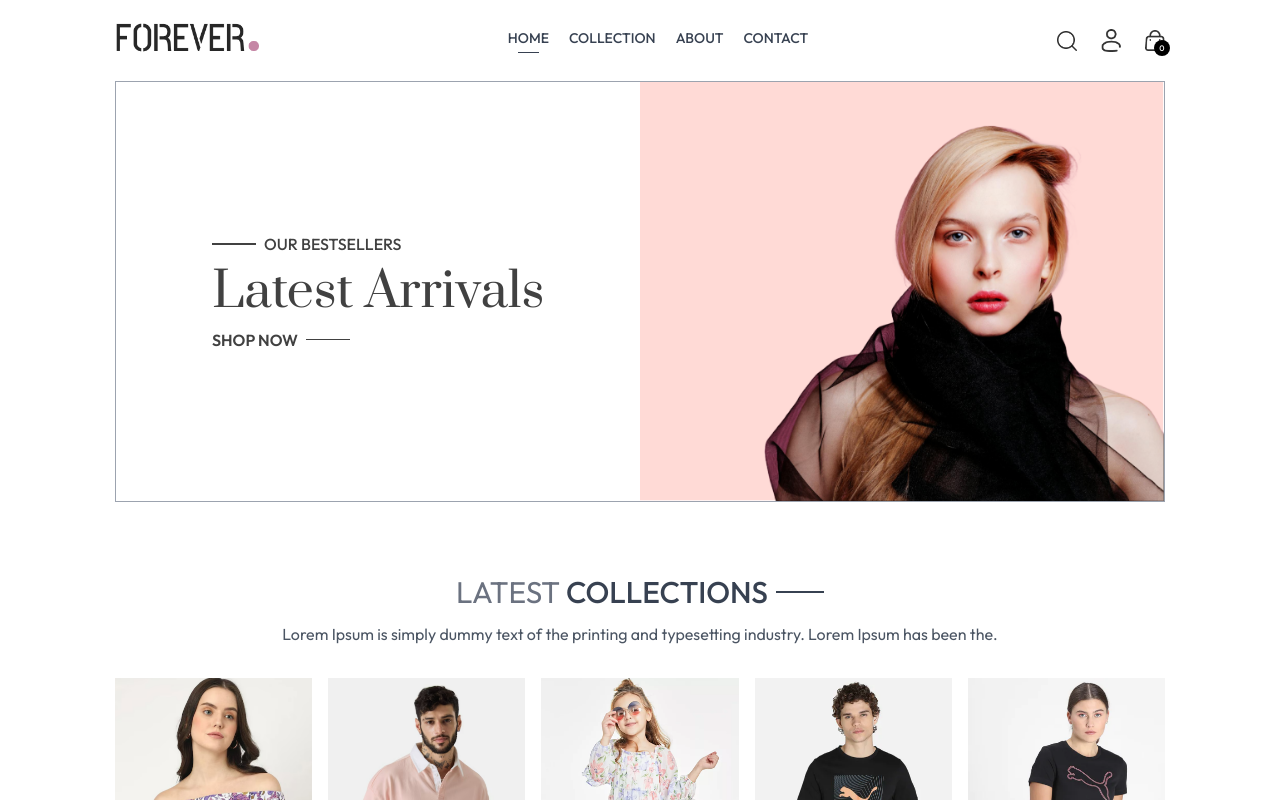
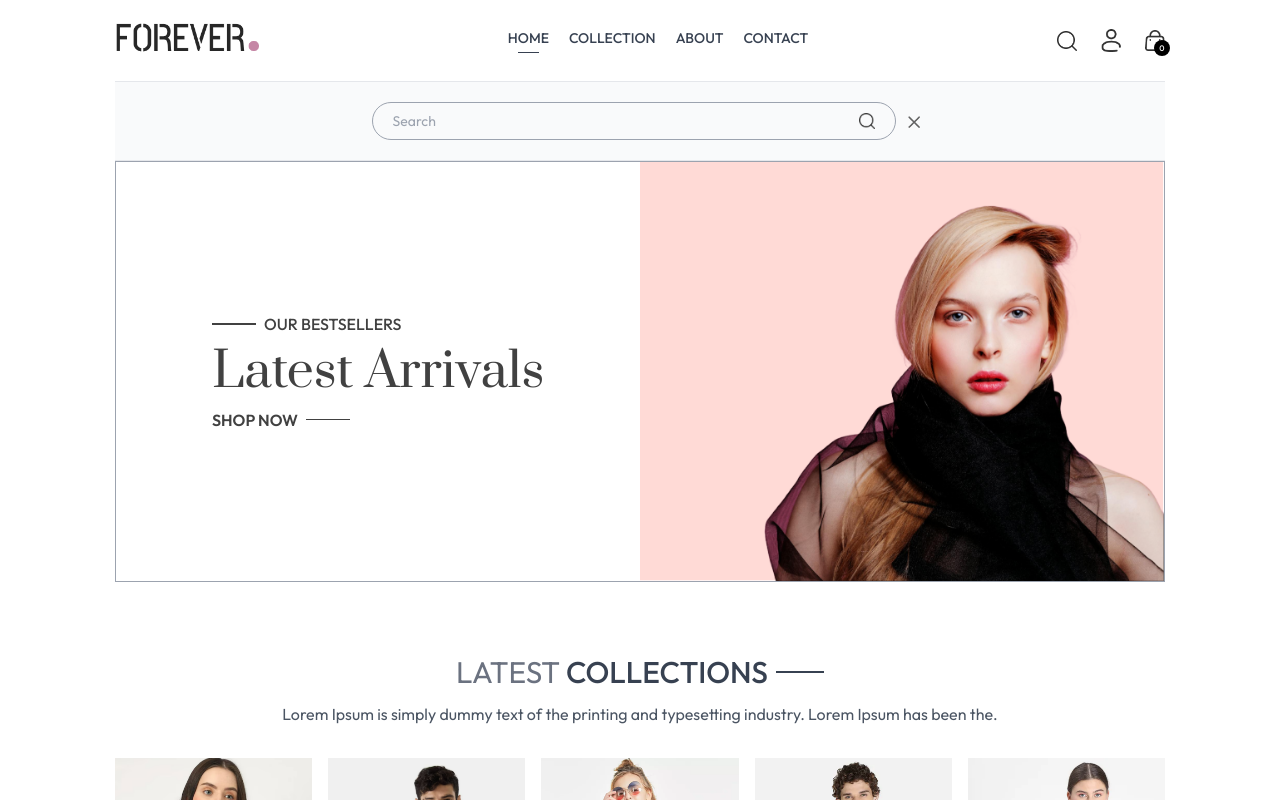
Before and after one commit to dhiraj002/FullStack-Ecommerce-Website, a React (Vite) app in the folder FrontEnd/: page / in a window 1280 px wide. Both pictures are taken after a click on the picture 1066 px from the left and 40 px from the top of the page. Shown: the top 800 px of the page. Built offline with nearby package versions, Linux system fonts and the light colour scheme.

Commit message:
added sercbar copmo. ans context for search bar

```diff
--- a/FrontEnd/src/App.jsx
+++ b/FrontEnd/src/App.jsx
@@ -12,11 +12,13 @@
 import Product from "./pages/Product";
 import NavBar from "./components/NavBar";
 import Footer from "./components/Footer";
+import SearchBar from "./components/SearchBar";
 
 function App() {
     return (
         <div className="px-4 sm:px-[5vw] md:px-[7vw] lg:px-[9vw]">
             <NavBar />
+            <SearchBar />
             <Routes>
                 <Route path="/" element={<Home />} />
                 <Route path="/about" element={<About />} />
--- a/FrontEnd/src/components/NavBar.jsx
+++ b/FrontEnd/src/components/NavBar.jsx
@@ -2,9 +2,12 @@
 import { assets } from "../assets/assets";
 import { Link, NavLink } from "react-router-dom";
 import { useState } from "react";
+import { useContext } from "react";
+import { ShopContext } from "../context/ShopContex";
 
 const NavBar = () => {
     const [visible, setVisible] = useState(false);
+    const { searchQuery, setSearchQuery, showSearch, setShowSearch } = useContext(ShopContext);
     return (
         <div className="flex items-center justify-between py-5 font-medium">
             <Link to="/">
@@ -28,7 +31,7 @@
                     <hr className="w-2/4 border-none h-[1.5px] bg-gray-700 hidden" />
                 </NavLink>
             </ul>
-            <div className="flex items-center gap-6">
+            <div className="flex items-center gap-6" onClick={() => setShowSearch(true)}>
                 <img src={assets.search_icon} alt="" className="w-5 cursor-pointer" />
                 <div className="group relative">
                     <img className="w-5 cursor-pointer" src={assets.profile_icon} alt="" />
--- /dev/null
+++ b/FrontEnd/src/components/SearchBar.jsx
@@ -0,0 +1,19 @@
+import React from "react";
+import { useContext } from "react";
+import { ShopContext } from "../context/ShopContex";
+import { assets } from "../assets/assets";
+const SearchBar = () => {
+    const { searchQuery, setSearchQuery, showSearch, setShowSearch } = useContext(ShopContext);
+
+    return showSearch ? (
+        <div className="border-t border-b bg-gray-50 text-center">
+            <div className="inline-flex items-center justify-center border border-gray-400 px-5 py-2 my-5 mx-3 rounded-full w-3/4 sm:w-1/2">
+                <input className="flex-1 outline-none bg-inherit text-sm" type="text" placeholder="Search" value={searchQuery} onChange={(e) => setSearchQuery(e.target.value)} />
+                <img className="w-4" src={assets.search_icon} alt="" />
+            </div>
+            <img onClick={() => setShowSearch(false)} className="inline w-3 cursor-pointer" src={assets.cross_icon} alt="" />
+        </div>
+    ) : null;
+};
+
+export default SearchBar;
--- a/FrontEnd/src/context/ShopContex.jsx
+++ b/FrontEnd/src/context/ShopContex.jsx
@@ -1,4 +1,4 @@
-import { createContext } from "react";
+import { createContext, useState } from "react";
 import { products } from "../assets/assets";
 
 export const ShopContext = createContext();
@@ -6,10 +6,16 @@
 const ShopContextProvider = ({ children }) => {
     const currency = "$";
     const deliveryFee = 10;
+    const [searchQuery, setSearchQuery] = useState("");
+    const [showSearch, setShowSearch] = useState(false);
     const value = {
         products,
         currency,
         deliveryFee,
+        searchQuery,
+        setSearchQuery,
+        showSearch,
+        setShowSearch,
     };
 
     return <ShopContext.Provider value={value}>{children}</ShopContext.Provider>;
```
